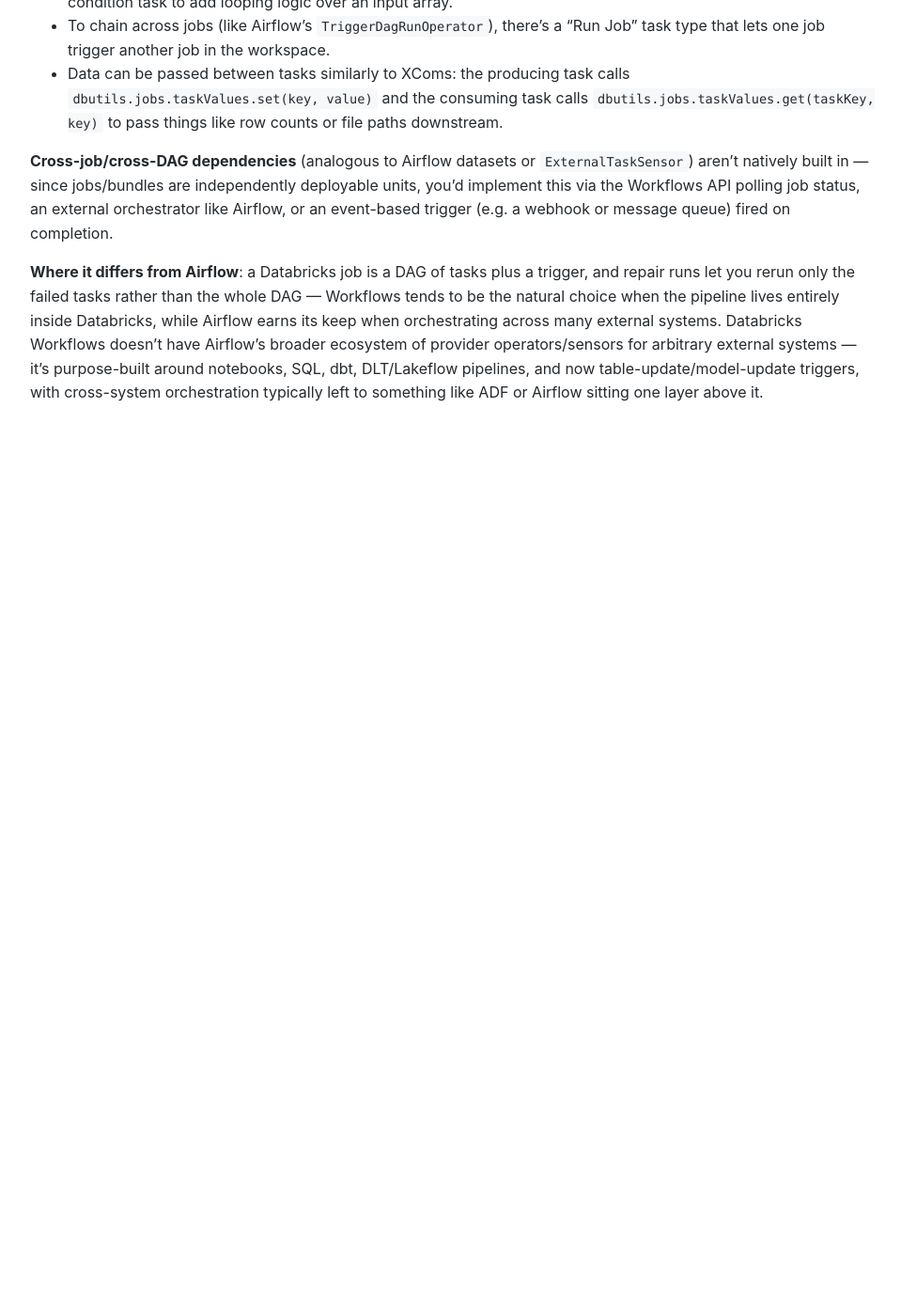
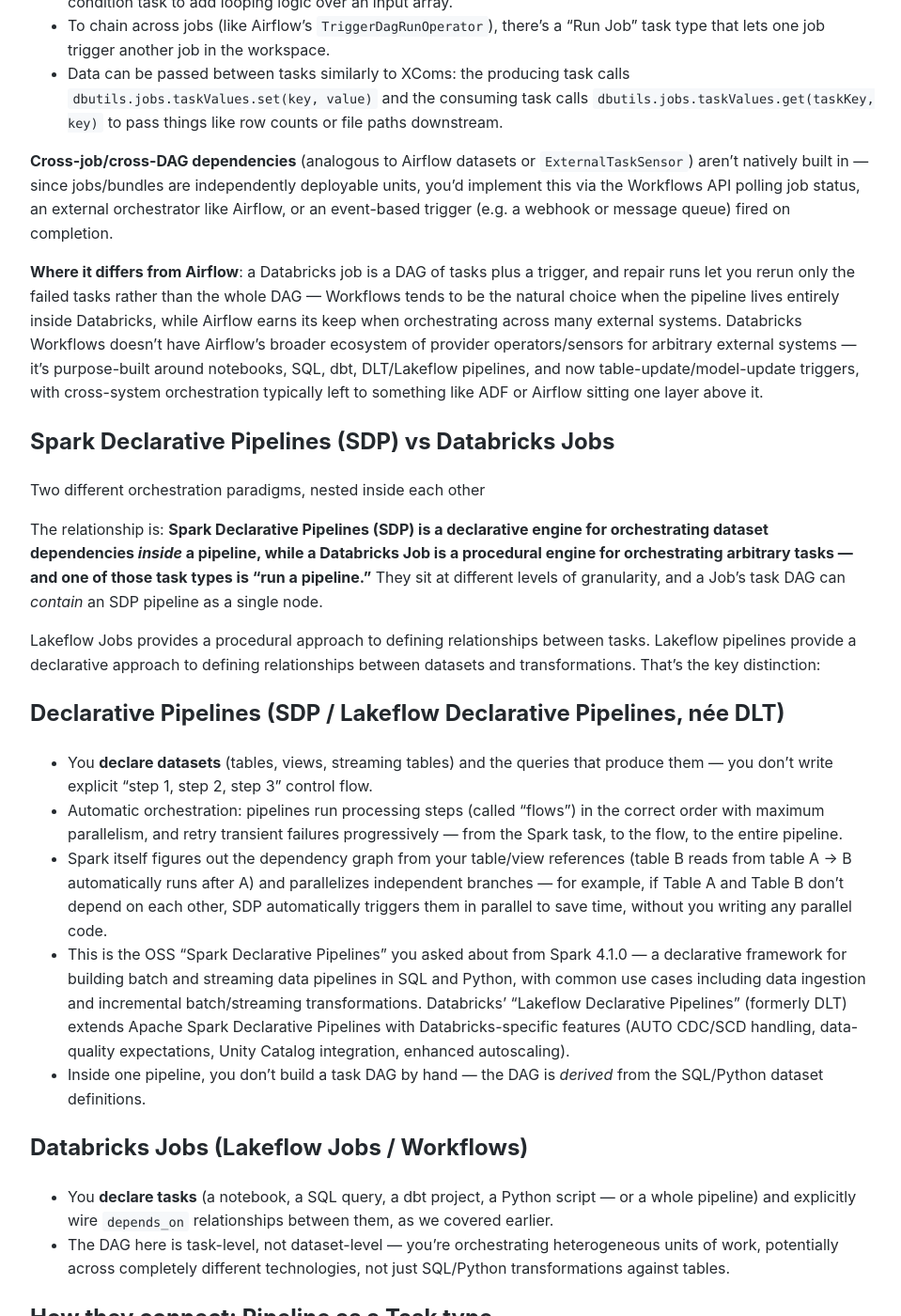
Before and after one commit to Michael-Lubinsky/michael-lubinsky.github.com, a Jekyll site: the page built from spark/autoloader.md, in a window 1280 px wide and 1400 px high, scrolled down 2270 px. Shown: the whole window at 94% size, without its empty margins (158-1117 px from the left). Built offline with Jekyll 4.4.1, drawn with Linux system fonts in a browser that asks for light colours; our own code applies the rules of GitHub Pages for plain Markdown files; before the commit the page ends 2737 px from its top, so only the background shows below that; some of the changed text lies outside the part shown.

Commit message:
Enhance documentation on SDP vs Databricks Jobs
Expanded the section comparing Spark Declarative Pipelines and Databricks Jobs, detailing their orchestration paradigms, task dependencies, and execution modes.

````diff
--- a/spark/autoloader.md
+++ b/spark/autoloader.md
@@ -72,3 +72,53 @@
 **Cross-job/cross-DAG dependencies** (analogous to Airflow datasets or `ExternalTaskSensor`) aren't natively built in — since jobs/bundles are independently deployable units, you'd implement this via the Workflows API polling job status, an external orchestrator like Airflow, or an event-based trigger (e.g. a webhook or message queue) fired on completion.
 
 **Where it differs from Airflow**: a Databricks job is a DAG of tasks plus a trigger, and repair runs let you rerun only the failed tasks rather than the whole DAG — Workflows tends to be the natural choice when the pipeline lives entirely inside Databricks, while Airflow earns its keep when orchestrating across many external systems. Databricks Workflows doesn't have Airflow's broader ecosystem of provider operators/sensors for arbitrary external systems — it's purpose-built around notebooks, SQL, dbt, DLT/Lakeflow pipelines, and now table-update/model-update triggers, with cross-system orchestration typically left to something like ADF or Airflow sitting one layer above it.
+
+
+
+## Spark Declarative Pipelines (SDP) vs Databricks Jobs
+
+Two different orchestration paradigms, nested inside each other
+
+The relationship is: **Spark Declarative Pipelines (SDP) is a declarative engine for orchestrating dataset dependencies *inside* a pipeline, while a Databricks Job is a procedural engine for orchestrating arbitrary tasks — and one of those task types is "run a pipeline."** They sit at different levels of granularity, and a Job's task DAG can *contain* an SDP pipeline as a single node.
+
+Lakeflow Jobs provides a procedural approach to defining relationships between tasks. Lakeflow pipelines provide a declarative approach to defining relationships between datasets and transformations. That's the key distinction:
+
+## Declarative Pipelines (SDP / Lakeflow Declarative Pipelines, née DLT)
+
+- You **declare datasets** (tables, views, streaming tables) and the queries that produce them — you don't write explicit "step 1, step 2, step 3" control flow.
+- Automatic orchestration: pipelines run processing steps (called "flows") in the correct order with maximum parallelism, and retry transient failures progressively — from the Spark task, to the flow, to the entire pipeline.
+- Spark itself figures out the dependency graph from your table/view references (table B reads from table A → B automatically runs after A) and parallelizes independent branches — for example, if Table A and Table B don't depend on each other, SDP automatically triggers them in parallel to save time, without you writing any parallel code.
+- This is the OSS "Spark Declarative Pipelines" you asked about from Spark 4.1.0 — a declarative framework for building batch and streaming data pipelines in SQL and Python, with common use cases including data ingestion and incremental batch/streaming transformations. Databricks' "Lakeflow Declarative Pipelines" (formerly DLT) extends Apache Spark Declarative Pipelines with Databricks-specific features (AUTO CDC/SCD handling, data-quality expectations, Unity Catalog integration, enhanced autoscaling).
+- Inside one pipeline, you don't build a task DAG by hand — the DAG is *derived* from the SQL/Python dataset definitions.
+
+## Databricks Jobs (Lakeflow Jobs / Workflows)
+
+- You **declare tasks** (a notebook, a SQL query, a dbt project, a Python script — or a whole pipeline) and explicitly wire `depends_on` relationships between them, as we covered earlier.
+- The DAG here is task-level, not dataset-level — you're orchestrating heterogeneous units of work, potentially across completely different technologies, not just SQL/Python transformations against tables.
+
+## How they connect: Pipeline as a Task type
+
+You schedule a pipeline to run as a task in a job, using the Jobs UI, the Lakeflow pipelines UI, or SQL. So a single Job — the thing you build multi-task DAGs in — can have one task that is "Task type: Pipeline," pointing at an entire SDP/Lakeflow pipeline. That pipeline task then behaves as one atomic node in the Job's DAG: it can have upstream dependencies (e.g., "wait for the ingestion notebook to finish first") and downstream dependents (e.g., "after the pipeline update completes, run a dashboard-refresh task"), even though internally the pipeline is running its own separate declarative sub-DAG of flows.
+
+Execution mode is inherited from the Job's trigger, not the pipeline's own setting: in a triggered or scheduled job, the pipeline task starts a single update and stops when it completes; in a continuous job, the pipeline task runs the pipeline continuously — the job's schedule determines execution mode, so the pipeline runs continuously even if its own Pipeline mode setting is "triggered." Databricks actually recommends running continuous pipelines via a continuous job rather than the pipeline's own built-in continuous setting, because the job-wrapped version can use serverless performance modes the pipeline's native continuous mode doesn't support — and to avoid unexpected behavior, you should set the pipeline's own mode to triggered when wrapping it in a continuous job.
+
+## Mental model
+
+Think of it as two nested DAGs at different abstraction levels:
+
+```
+Databricks Job (procedural DAG — you wire depends_on)
+├── Task 1: Ingest raw files (notebook)
+├── Task 2: Run SDP Pipeline  ← this ENTIRE box is one task node
+│     └── (internally: declarative DAG of tables/flows,
+│           auto-derived from SQL/Python dataset definitions,
+│           auto-parallelized, auto-retried)
+├── Task 3: Refresh dashboard (depends on Task 2)
+└── Task 4: Send Slack notification (depends on Task 3)
+```
+
+**When to use which layer for dependencies:**
+- Dependencies *between tables within a transformation pipeline* → let SDP infer them declaratively; don't try to model table-level lineage as Job tasks.
+- Dependencies *between heterogeneous work* (ingest → transform-pipeline → BI refresh → notify, possibly spanning dbt, notebooks, SQL, and DLT/SDP) → model these as a Job task DAG with explicit `depends_on`, with the SDP pipeline as one task in that chain.
+
+That's also why the earlier "trigger types" discussion connects here — the same trigger options (scheduled, file arrival, table update, continuous) apply to the *Job* that wraps a pipeline task, giving you event-driven orchestration one layer above SDP's own dataset-level automatic scheduling.
````
